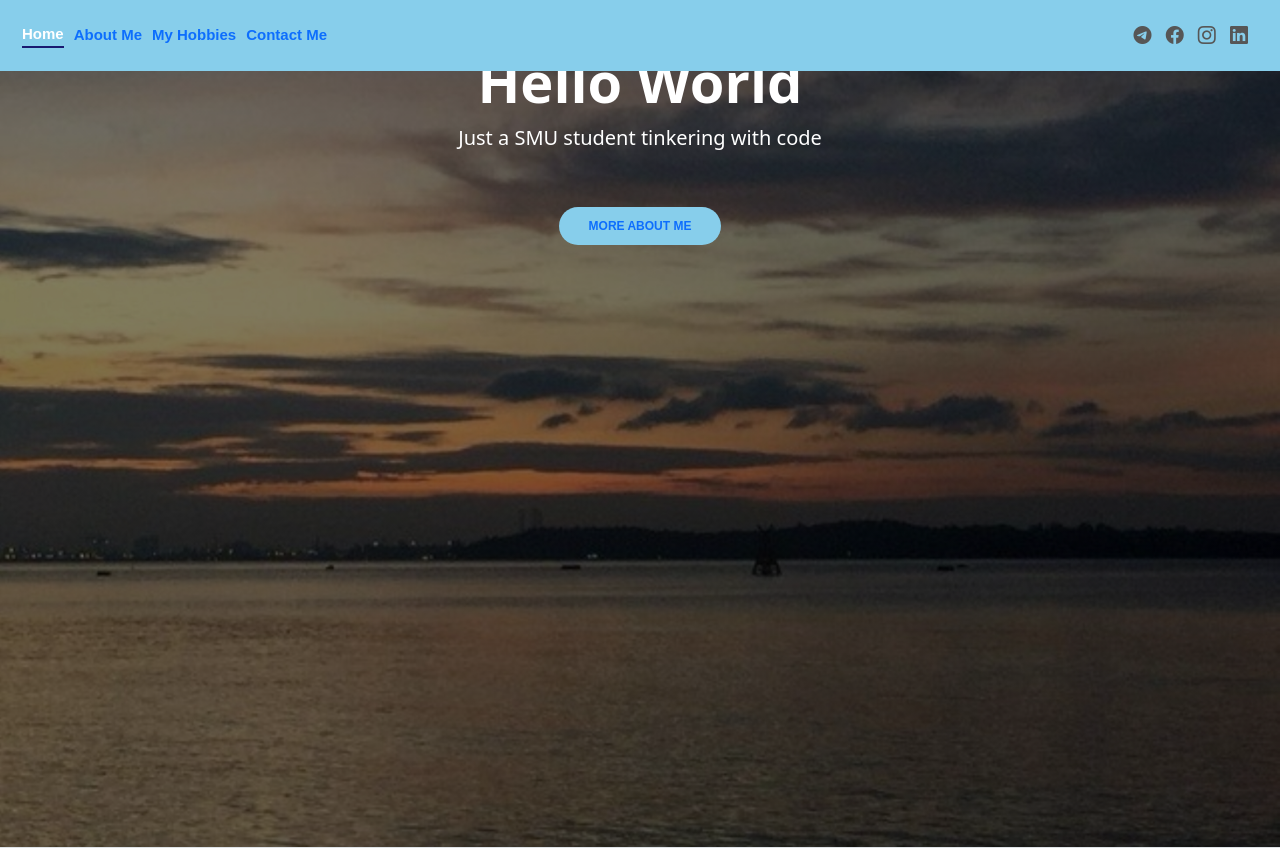
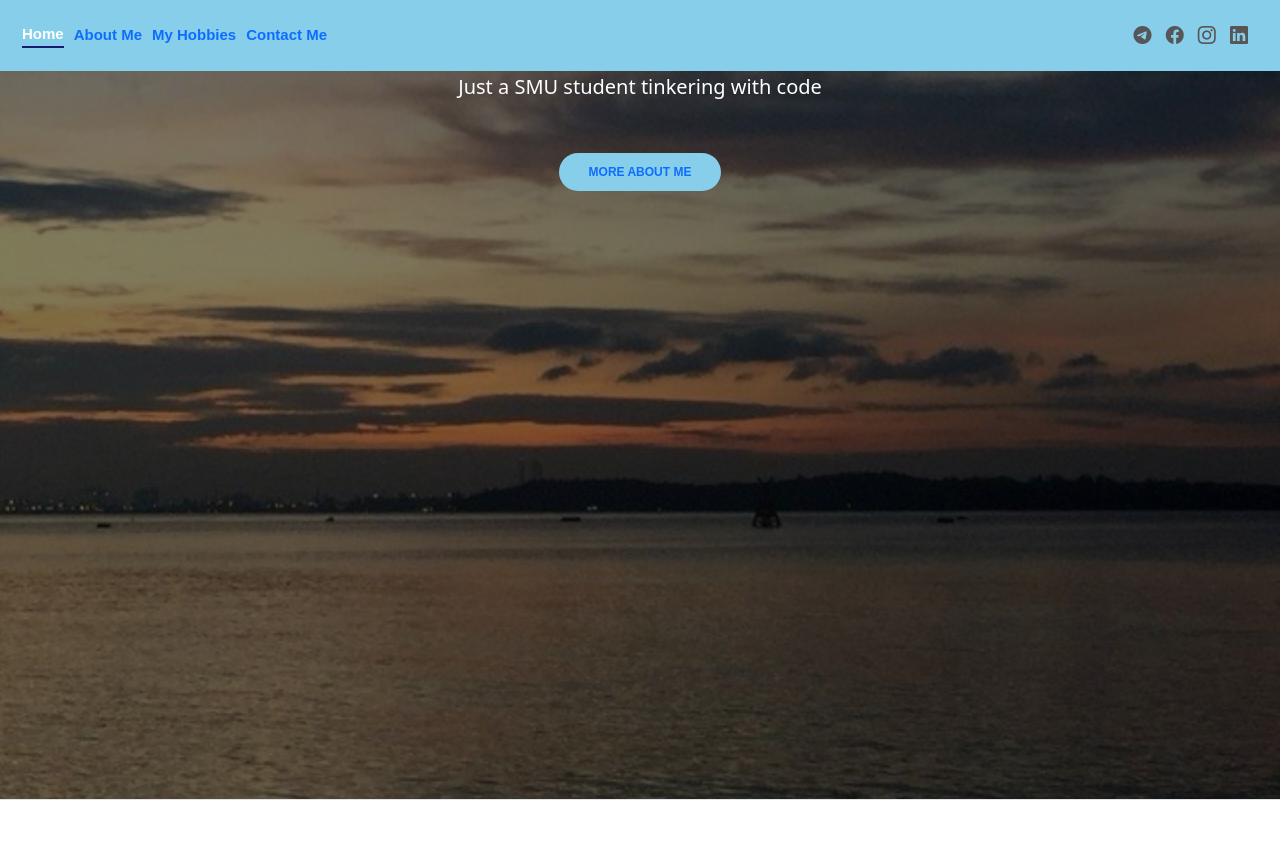
Before and after one commit to selina-linn/selina-linn.github.io, a plain HTML site: page index.html in a window 1280 px wide. After the commit the page ends 800 px from the top, so only its background shows below. Drawn offline with nearby package versions, Linux system fonts and the light colour scheme.

Commit message:
Update index.html

```diff
--- a/index.html
+++ b/index.html
@@ -37,12 +37,10 @@
         </div>
     </header>
 
-    <section class="px-5 pt-30 my-5 text-center border-bottom" id="hero">
-        <h1 class="display-4 fw-bold">Hello World</h1>
-        <div class="col-lg-6 mx-auto">
-            <p class="lead mb-4">
-                Just a SMU student tinkering with code
-            </p>
+    <section class="text-center border-bottom" id="hero">
+        <div class="container d-flex flex-column align-items-center">
+            <h1 class="display-4 fw-bold">Hello World</h1>
+            <h3 class="lead mb-4">Just a SMU student tinkering with code</h3>
             <div class="d-grid gap-2 d-sm-flex justify-content-sm-center mb-5">
                 <a href="about.html" class="btn-about">More About Me</a>
             </div>
```
